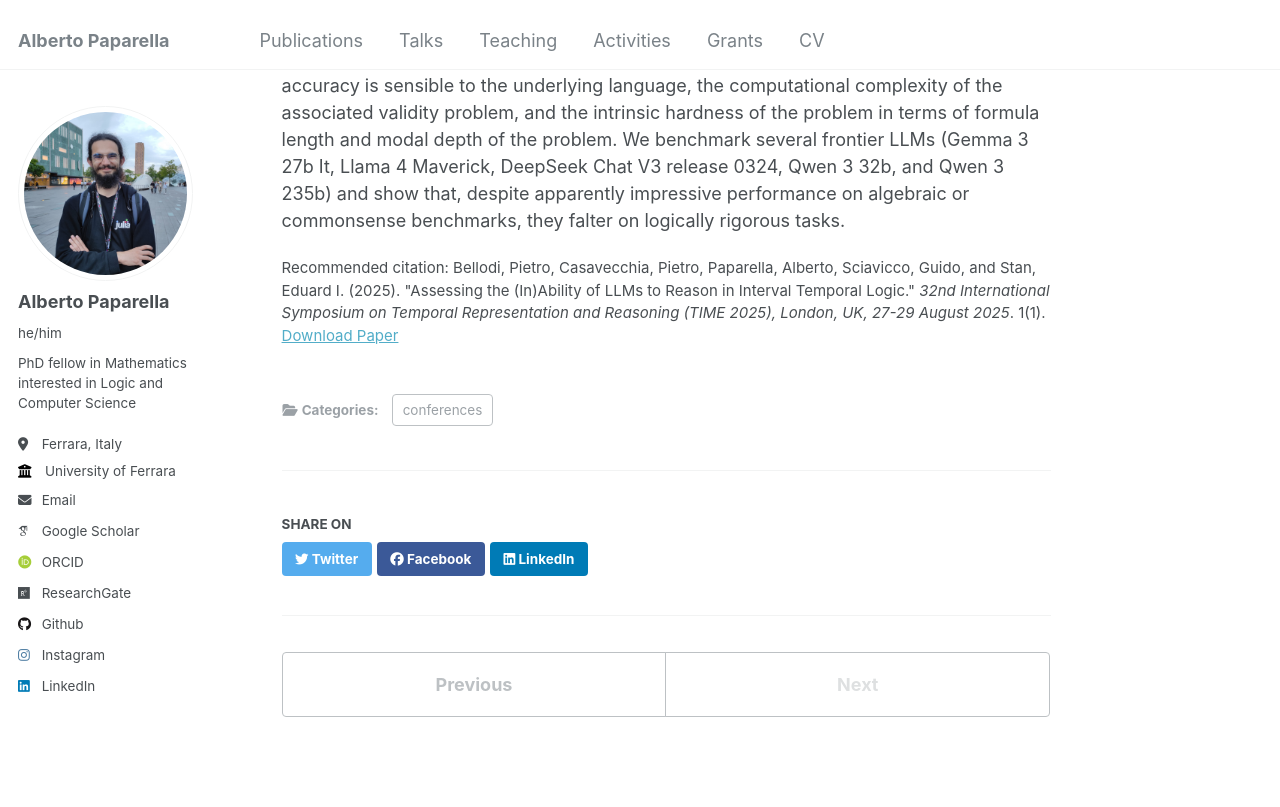
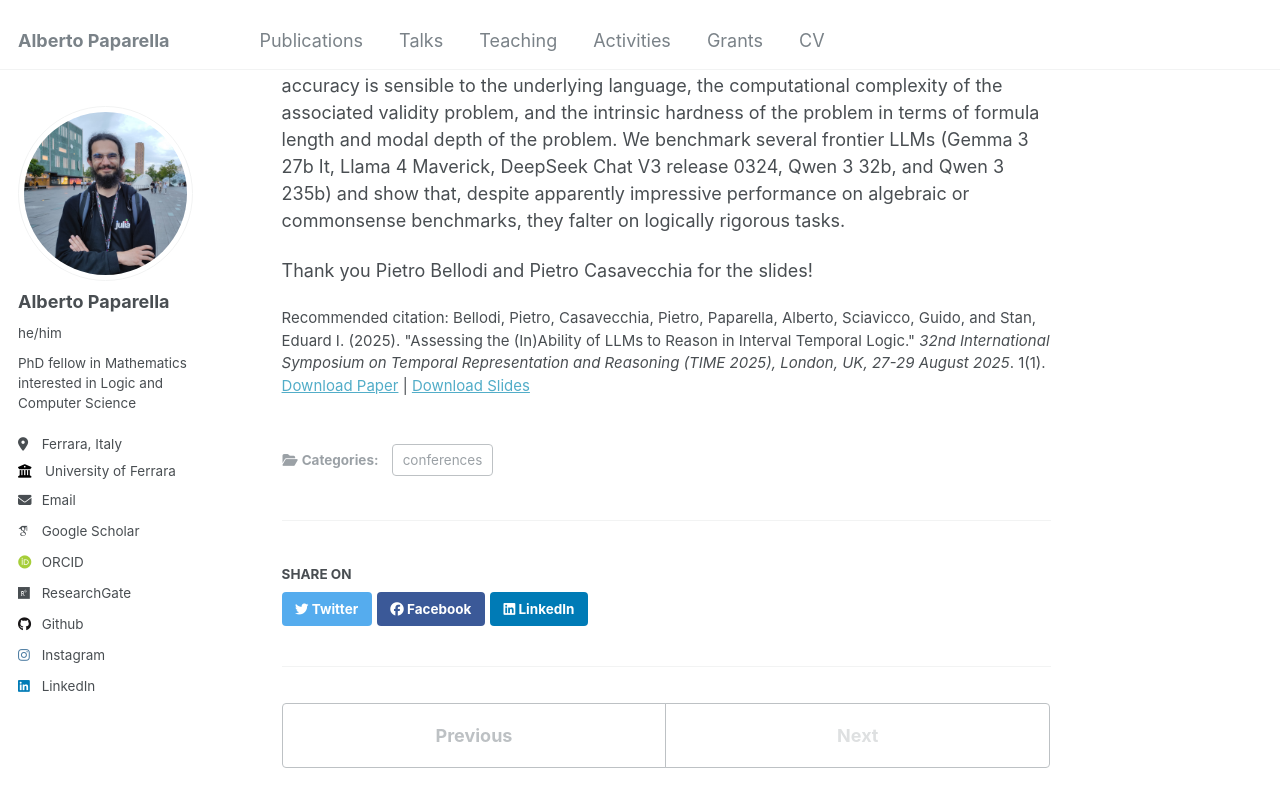
Before and after one commit to alberto-paparella/alberto-paparella.github.io, a Jekyll site: the page built from _publications/2025-08-27-assessing-the-inability-of-llms-to-reason-in-interval-temporal-logic.md, in a window 1280 px wide and 900 px high, scrolled down 591 px. Shown: the top 807 px of the window. Built offline with Jekyll 4.4.1, drawn with Linux system fonts in a browser that asks for light colours; some web fonts are replaced.

Commit message:
Added TIME slides

```diff
--- a/_publications/2025-08-27-assessing-the-inability-of-llms-to-reason-in-interval-temporal-logic.md
+++ b/_publications/2025-08-27-assessing-the-inability-of-llms-to-reason-in-interval-temporal-logic.md
@@ -8,6 +8,7 @@ excerpt: 'In this paper, we tackle the problem of assessing the ability of LLMs
 of validity recognition.'
 date: 2025-08-27
 venue: '32nd International Symposium on Temporal Representation and Reasoning (TIME 2025), London, UK, 27-29 August 2025'
+slidesurl: 'http://alberto-paparella.github.io/files/TIME25_presentation.pdf'
 paperurl: https://drops.dagstuhl.de/entities/document/10.4230/LIPIcs.TIME.2025.4
 citation: 'Bellodi, Pietro, Casavecchia, Pietro, Paparella, Alberto, Sciavicco, Guido, and Stan, Eduard I. (2025). &quot;Assessing the (In)Ability of LLMs to Reason in Interval Temporal Logic.&quot; <i>32nd International Symposium on Temporal Representation and Reasoning (TIME 2025), London, UK, 27-29 August 2025</i>. 1(1).'
 ---
@@ -31,3 +32,5 @@ problem in terms of formula length and modal depth of the problem. We benchmark
 LLMs (Gemma 3 27b It, Llama 4 Maverick, DeepSeek Chat V3 release 0324, Qwen 3 32b, and Qwen
 3 235b) and show that, despite apparently impressive performance on algebraic or commonsense
 benchmarks, they falter on logically rigorous tasks.
+
+Thank you Pietro Bellodi and Pietro Casavecchia for the slides!
```
Also changed, not shown: 1 other file.
